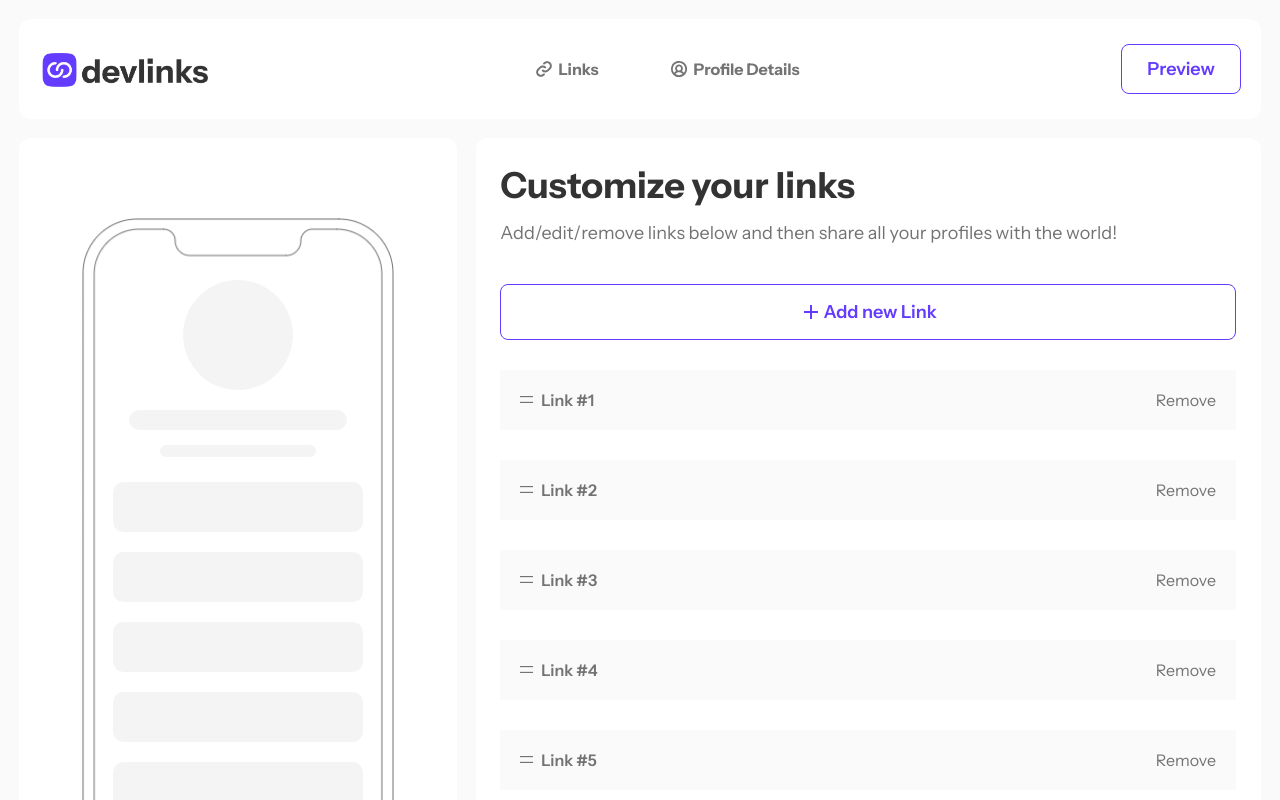
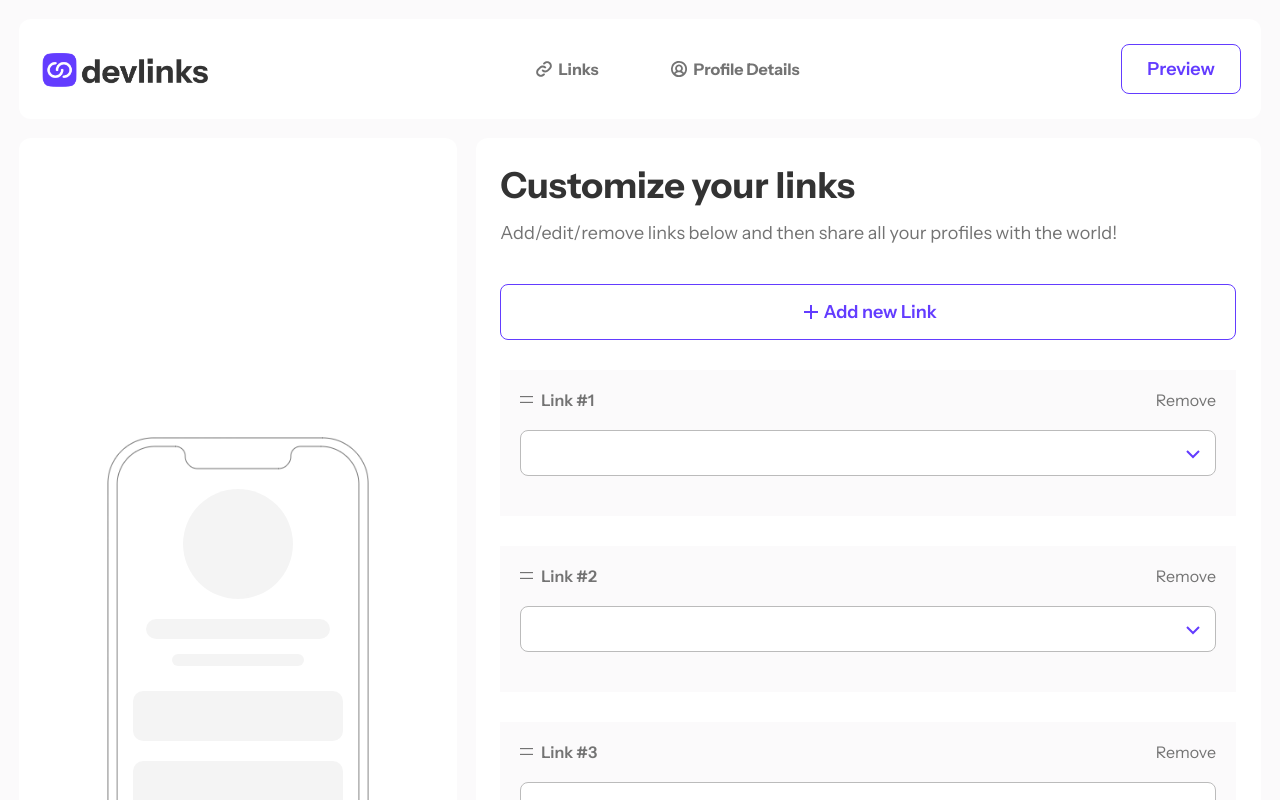
Before and after one commit to hatem782/RBK-Challenge, a React (Create React App) app: page / in a window 1280 px wide. Shown: the top 800 px of the page. Built offline with nearby package versions, Linux system fonts and the light colour scheme.

Commit message:
Selects with icons

```diff
--- /dev/null
+++ b/src/Assets/Data/Links.js
@@ -0,0 +1,23 @@
+import linkedin from "../Svgs/medias/in.svg";
+import codepen from "../Svgs/medias/codepen.svg";
+import fb from "../Svgs/medias/fb.svg";
+import github from "../Svgs/medias/github.svg";
+import stackoverflow from "../Svgs/medias/stackoverflow.svg";
+import twitch from "../Svgs/medias/twitch.svg";
+import twitter from "../Svgs/medias/twitter.svg";
+import youtube from "../Svgs/medias/youtube.svg";
+import gitlab from "../Svgs/medias/gitlab.svg";
+import personal from "../Svgs/medias/personal.svg";
+
+export const data = [
+  { title: "Github", icon: github, color: "#1A1B1B" },
+  { title: "Twitter", icon: twitter, color: "#42B7E8" },
+  { title: "LinkedIn", icon: linkedin, color: "#0A67C3" },
+  { title: "YouTube", icon: youtube, color: "#EE3939" },
+  { title: "Facebook", icon: fb, color: "#2543AC" },
+  { title: "Twitch", icon: twitch, color: "#9146FE" },
+  { title: "Codepen", icon: codepen, color: "#1A1B1B" },
+  { title: "Stack Overflow", icon: stackoverflow, color: "#ED7101" },
+  { title: "GitLab", icon: gitlab, color: "#DA4127" },
+  { title: "Personal", icon: personal, color: "#1A1B1B" },
+];
--- a/src/Components/LinkItem/LinkItem.jsx
+++ b/src/Components/LinkItem/LinkItem.jsx
@@ -3,6 +3,9 @@ import styles from "./LinkItem.module.scss";
 import drag_icon from "../../Assets/Svgs/drag.svg";
 import { useSortable } from "@dnd-kit/sortable";
 import { CSS } from "@dnd-kit/utilities";
+import Select from "../Select/Select";
+
+import { data as list_medias } from "../../Assets/Data/Links";
 
 function LinkItem({ item }) {
   const { attributes, listeners, setNodeRef, transform, transition } =
@@ -22,6 +25,9 @@ function LinkItem({ item }) {
         </div>
         <span className={styles.remove}>Remove</span>
       </div>
+      <div className={styles.body}>
+        <Select options={list_medias} />
+      </div>
     </div>
   );
 }
--- a/src/Components/Mobile/Mobile.module.scss
+++ b/src/Components/Mobile/Mobile.module.scss
@@ -1,13 +1,13 @@
 .mobile {
   position: relative;
-  height: 80%;
+  width: 60%;
 
   display: flex;
   align-items: center;
   justify-content: center;
 
   img {
-    height: 100%;
+    width: 100%;
   }
 
   .mobile_data {
--- /dev/null
+++ b/src/Components/Select/Select.jsx
@@ -0,0 +1,54 @@
+import React, { useEffect, useState, useRef } from "react";
+import styles from "./Select.module.scss";
+
+import down_icon from "../../Assets/Svgs/down.svg";
+import useOutsideEvent from "../../Hooks/UseOutside";
+
+function Select({ options = [] }) {
+  const [isOpen, setIsOpen] = useState("");
+  const [selected, setSelected] = useState(null);
+  const ref = useRef(null);
+
+  const handle_open = () => {
+    setIsOpen(isOpen === "open" ? "" : "open");
+  };
+  useOutsideEvent(ref, () => {
+    setIsOpen("");
+  });
+
+  return (
+    <div className={`${styles.main} ${styles[isOpen]}`} ref={ref}>
+      <div className={styles.header} onClick={handle_open}>
+        <div className={styles.left}>
+          {selected && <img src={selected.icon} alt="" />}
+          {selected && <span>{selected.title}</span>}
+        </div>
+        <div className={styles.right}>
+          <img src={down_icon} alt="" />
+        </div>
+      </div>
+      <div className={styles.dropdown}>
+        {options.map((item, index) => {
+          return (
+            <div
+              className={`
+              ${styles.item}
+              ${selected?.title === item.title && styles.selected}
+              `}
+              key={index}
+              onClick={() => {
+                setSelected(item);
+                setIsOpen("");
+              }}
+            >
+              <img src={item.icon} alt="" />
+              <span>{item.title}</span>
+            </div>
+          );
+        })}
+      </div>
+    </div>
+  );
+}
+
+export default Select;
--- /dev/null
+++ b/src/Components/Select/Select.module.scss
@@ -0,0 +1,101 @@
+/*############################### Declarations ###############################*/
+$purple-img: brightness(0) saturate(100%) invert(23%) sepia(98%) saturate(3673%)
+  hue-rotate(246deg) brightness(103%) contrast(108%);
+/*############################### Declarations ###############################*/
+
+.main {
+  width: 100%;
+  background-color: var(--comp-background);
+
+  padding: 12px 15px;
+  margin: 20px 0px;
+  border: solid 1px #bbbbbb;
+
+  border-radius: 8px;
+
+  position: relative;
+
+  .header {
+    display: flex;
+    align-items: center;
+    justify-content: space-between;
+    cursor: pointer;
+
+    .left {
+      display: flex;
+      align-items: center;
+      justify-content: center;
+
+      img {
+        width: 16px;
+        margin-right: 8px;
+      }
+
+      span {
+        font-size: 16px;
+      }
+    }
+
+    .right {
+      img {
+        width: 14px;
+      }
+    }
+  }
+
+  .dropdown {
+    display: none;
+    position: absolute;
+    width: 100%;
+    left: 0px;
+    top: 120%;
+    background-color: var(--comp-background);
+    border: solid 1px #bbbbbb;
+    border-radius: 8px;
+    padding: 6px 15px;
+    z-index: 20;
+
+    .item {
+      cursor: pointer;
+      padding: 15px 0px 15px 0px;
+      border-bottom: solid 1px #e0dfdf;
+      img {
+        width: 16px;
+        margin-right: 8px;
+      }
+
+      span {
+        font-size: 16px;
+      }
+
+      &:last-child {
+        border-bottom: solid 0px #e0dfdf;
+      }
+
+      &:hover {
+        span {
+          color: var(--normal-purple);
+        }
+        img {
+          filter: $purple-img;
+        }
+      }
+    }
+
+    .selected {
+      span {
+        color: var(--normal-purple);
+      }
+      img {
+        filter: $purple-img;
+      }
+    }
+  }
+}
+
+.open {
+  border: solid 1px var(--normal-purple);
+  .dropdown {
+    display: block !important;
+  }
+}
--- /dev/null
+++ b/src/Hooks/UseOutside.jsx
@@ -0,0 +1,17 @@
+import React, { useRef, useEffect } from "react";
+
+function useOutsideEvent(ref, callback) {
+  useEffect(() => {
+    function handleClickOutside(event) {
+      if (ref.current && !ref.current.contains(event.target)) {
+        callback();
+      }
+    }
+    document.addEventListener("mousedown", handleClickOutside);
+    return () => {
+      document.removeEventListener("mousedown", handleClickOutside);
+    };
+  }, [ref]);
+}
+
+export default useOutsideEvent;
--- a/src/Pages/MakeDevLink/MakeDevLink.module.scss
+++ b/src/Pages/MakeDevLink/MakeDevLink.module.scss
@@ -5,17 +5,15 @@
 
 .container {
   width: 100%;
-  height: 800px;
   margin: 1.5% 0px 0px 0px;
   display: flex;
   flex-direction: row;
-  align-items: center;
+  align-items: stretch;
   justify-content: space-between;
 
   .mobile_section,
   .edit_section {
     border-radius: 0.75rem;
-    height: 100%;
     background-color: var(--comp-background);
   }
 
```
